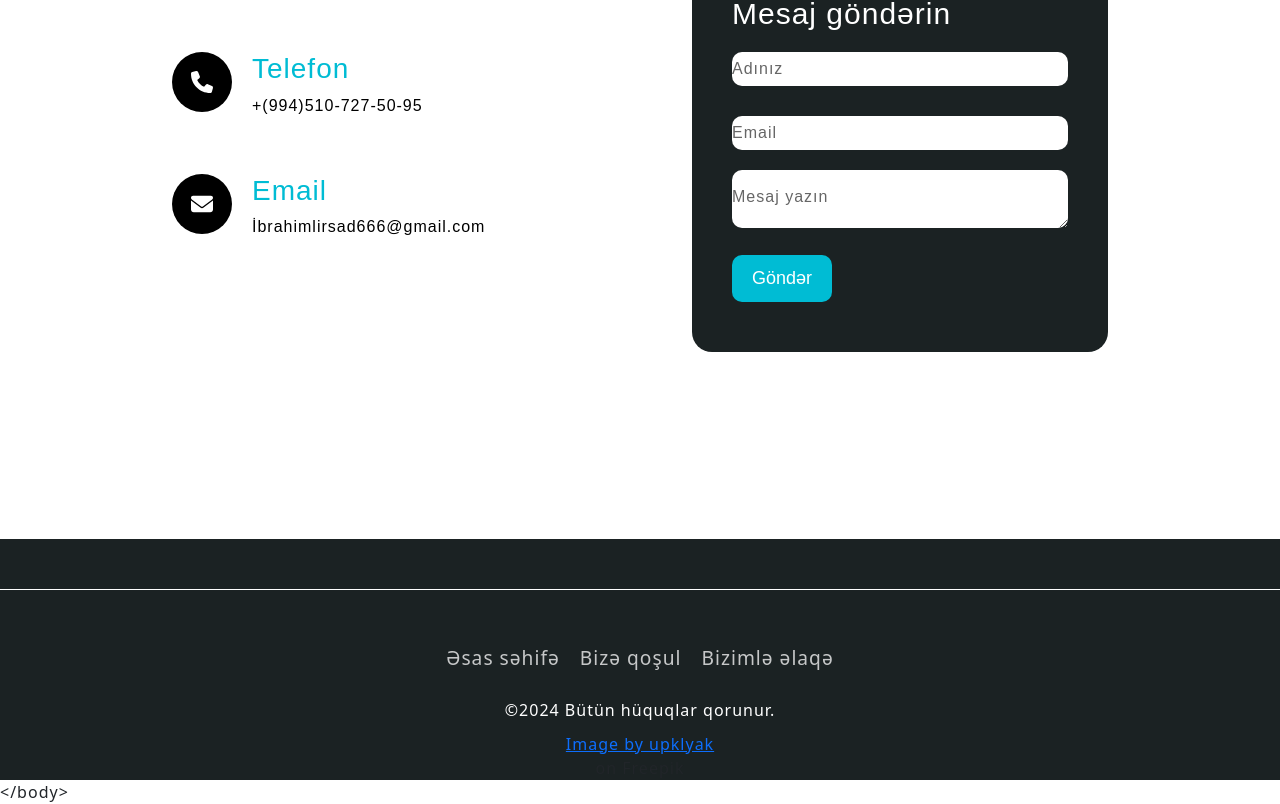
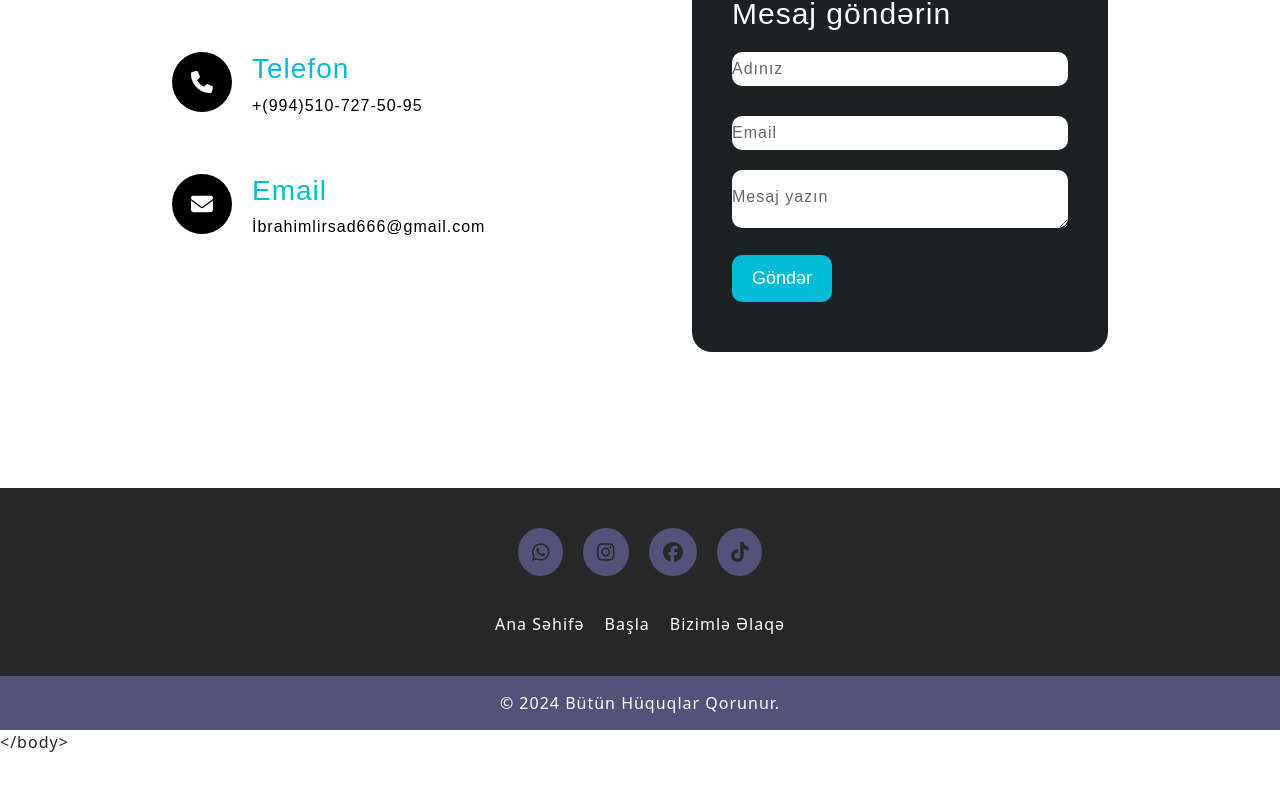
Before and after one commit to rashadibra/Sat_qazan, a React (Create React App) app in the folder sat_qazan/: page /Contact in a window 1280 px wide. Shown: the part 389-1193 px from the top of the page. After the commit the page ends 1143 px from the top, so only its background shows below. Built offline with nearby package versions, Linux system fonts and the light colour scheme.

Commit message:
yenilendi

```diff
--- a/sat_qazan/package.json
+++ b/sat_qazan/package.json
@@ -6,6 +6,7 @@
     "@coreui/coreui": "^4.3.2",
     "@fortawesome/fontawesome-free": "^6.5.1",
     "@fortawesome/fontawesome-svg-core": "^6.5.1",
+    "@fortawesome/free-brands-svg-icons": "^6.5.1",
     "@fortawesome/free-solid-svg-icons": "^6.5.1",
     "@fortawesome/react-fontawesome": "^0.2.0",
     "@testing-library/jest-dom": "^5.17.0",
--- a/sat_qazan/src/components/Footer/footer.css
+++ b/sat_qazan/src/components/Footer/footer.css
@@ -1,120 +1,59 @@
-/* FOOTER */
-.footer {
-  border-top: 1PX SOLID white;
-    position: relative;
-    width: 100%;
-    background: #1B2223;
-    min-height: 100px;
-    /* padding: 20px 50px; */
-    display: flex;
-    justify-content: center;
-    align-items: center;
-    flex-direction: column;
-    margin-top:50px ;
-  }
 
-  .social-icon,
-  .menu {
-    position: relative;
-    display: flex;
-    justify-content: center;
-    align-items: center;
-    margin: 10px 0;
-    flex-wrap: wrap;
-    padding-left: 0;
-  }
+  /* NEW FOOTER */
 
+footer a{
+  text-decoration: none;
+}
 
-  .social-icon__item,
-  .menu__item {
-    list-style: none;
-  }
+footer{
+  background-color: #272727;
+  text-align: center;
+  text-transform: uppercase;
+  padding-top: 30px;
+  margin-top: auto;
+}
 
-  .social-icon__link {
-    font-size: 2rem;
-    color: #fff;
-    margin: 0 10px;
-    display: inline-block;
-    transition: 0.5s;
-  }
-  .social-icon__link:hover {
-    transform: translateY(-10px);
-  }
+footer li{
+  list-style: none;
+  margin: 10px;
+  display: inline-block;
+}
 
-  .menu__link {
-    font-size: 1.2rem;
-    color: #fff;
-    margin: 0 10px;
-    display: inline-block;
-    transition: 0.5s;
-    text-decoration: none;
-    opacity: 0.75;
-    font-weight: 300;
-  }
+footer .icons{
+  padding-left: 0;
+}
+footer .icons a{
+  background: #52527a;
+  color: #272727;
+  padding: 14px;
+  font-size: 20px;
+  border-radius: 100%;
+  display: flex;
+}
+footer .icons a:hover{
+  color: #ffffff;
+  transition: 0.5s;
+}
+footer .menu{
+  padding-left: 0;
+}
+footer .menu a{
+  color: #ffffff;
+  text-transform: capitalize;
+}
+footer .menu a:hover{
+  color: #52527a;
+  transition: 0.5s;
+}
 
-  .menu__link:hover {
-    opacity: 1;
-  }
+.footer-copyright{
+  background-color:#52527a;
+  color: #ffffff;
+  padding: 15px;
+  margin-top: 30px;
+  text-transform: capitalize;
+}
 
-  .footer p {
-    color: #fff;
-    margin: 15px 0 10px 0;
-    font-size: 1rem;
-    font-weight: 300;
-  }
-
-  /* .wave {
-    position: absolute;
-    top: -100px;
-    left: 0;
-    width: 100%;
-    height: 100px;
-    background: url("https://i.ibb.co/wQZVxxk/wave.png");
-    background-size: 1000px 100px;
-  }
-
-  .wave#wave1 {
-    z-index: 1000;
-    opacity: 1;
-    bottom: 0;
-    animation: animateWaves 4s linear infinite;
-  }
-
-  .wave#wave2 {
-    z-index: 999;
-    opacity: 0.5;
-    bottom: 10px;
-    animation: animate 4s linear infinite !important;
-  }
-
-  .wave#wave3 {
-    z-index: 1000;
-    opacity: 0.2;
-    bottom: 15px;
-    animation: animateWaves 3s linear infinite;
-  }
-
-  .wave#wave4 {
-    z-index: 999;
-    opacity: 0.7;
-    bottom: 20px;
-    animation: animate 3s linear infinite;
-  } */
-
-  @keyframes animateWaves {
-    0% {
-      background-position-x: 1000px;
-    }
-    100% {
-      background-positon-x: 0px;
-    }
-  }
-
-  @keyframes animate {
-    0% {
-      background-position-x: -1000px;
-    }
-    100% {
-      background-positon-x: 0px;
-    }
-  }
+.footer-copyright p{
+  margin-bottom: 0px;
+}
--- a/sat_qazan/src/components/Footer/footer.jsx
+++ b/sat_qazan/src/components/Footer/footer.jsx
@@ -1,43 +1,48 @@
-import React from 'react';
+import React,{useEffect} from 'react';
+import ScrollReveal from 'scrollreveal'
 import "./footer.css"
 import {Link} from 'react-router-dom'
+import { FontAwesomeIcon } from '@fortawesome/react-fontawesome';
+import { faInstagram,faWhatsapp,faFacebook,faTiktok } from '@fortawesome/free-brands-svg-icons'; // İnstagram simgesini buradan içe aktarın
+
 function Footer() {
+  useEffect(() => {
+    // ScrollReveal başlatma
+    ScrollReveal().reveal('.from-bottom', {
+      origin: 'bottom', // Alt
+      distance: '20px', // Mesafe
+      duration: 800, // Süre
+      delay: 200, // Gecikme
+      easing: 'cubic-bezier(0.5, 0, 0, 1)', // Animasyon eğrisi
+    });
+
+    ScrollReveal().reveal('.from-top', {
+      origin: 'top', // Üst
+      distance: '20px',
+      duration: 800,
+      delay: 200,
+      easing: 'cubic-bezier(0.5, 0, 0, 1)',
+    });
+  }, []); // Komponent yüklendiğinde sadece bir kez çalışacak
+
   return (
-    <div className='footer'>
 
-      <footer className="footer">
-
-        <ul className="social-icon">
-          <li className="social-icon__item">
-            <a className="social-icon__link" href="#">
-              <ion-icon name="logo-facebook"></ion-icon>
-            </a>
-          </li>
-          <li className="social-icon__item">
-            <a className="social-icon__link" href="#">
-              <ion-icon name="logo-twitter"></ion-icon>
-            </a>
-          </li>
-          <li className="social-icon__item">
-            <a className="social-icon__link" href="#">
-              <ion-icon name="logo-linkedin"></ion-icon>
-            </a>
-          </li>
-          <li className="social-icon__item">
-            <a className="social-icon__link" href="#">
-              <ion-icon name="logo-instagram"></ion-icon>
-            </a>
-          </li>
-        </ul>
-        <ul className="menu">
-          <li className="menu__item"><Link to='/' className="menu__link" href="#">Əsas səhifə</Link></li>
-          <li className="menu__item"><Link to='Categorys' className="menu__link" href="#">Bizə qoşul</Link></li>
-          <li className="menu__item"><Link to='Contact' className="menu__link" href="#">Bizimlə əlaqə</Link></li>
-        </ul>
-        <p>&copy;2024 Bütün hüquqlar qorunur.</p>
-        <a href="https://www.freepik.com/free-photo/3d-render-handshake-icon-isolated-business-concept_33062169.htm#query=3d%20money%20agreement&position=5&from_view=search&track=ais&uuid=ef70fe84-3529-4bbb-b75f-912b39835b3c">Image by upklyak</a> on Freepik
-      </footer>
-    </div>
+    <footer>
+    <ul class="icons from-top">
+        <li><a href="#"><FontAwesomeIcon icon={faWhatsapp} /></a></li>
+        <li><a href="#"><FontAwesomeIcon icon={faInstagram} /></a></li>
+        <li><a href="#"><FontAwesomeIcon icon={faFacebook} /></a></li>
+        <li><a href="#"><FontAwesomeIcon icon={faTiktok} /></a></li>
+    </ul>
+    <ul class="menu">
+            <li><Link to='/'>Ana səhifə</Link></li>
+            <li><Link to='/Categorys'>Başla</Link></li>
+            <li><Link to='Contact'>Bizimlə əlaqə</Link></li>
+    </ul>
+        <div class="footer-copyright from-bottom">
+            <p>&copy; 2024 Bütün hüquqlar qorunur.</p>
+        </div>
+</footer>
   );
 }
 
--- a/sat_qazan/src/components/Main/MainComponents/About/Advantages/Advantages.css
+++ b/sat_qazan/src/components/Main/MainComponents/About/Advantages/Advantages.css
@@ -4,7 +4,7 @@
   background-color: #3dd4c3;
   color: white;
   margin-top: 10px;
-  font-family: "poppins";
+  font-family:sans-serif;
 }
 .advantages > div {
   width: 90%;
@@ -24,7 +24,6 @@
 .advantages .info {
   display: flex;
   width: 100%;
-  font-style: italic;
 }
 .advantages .info p {
   padding-left: 10px;
--- a/sat_qazan/src/components/Main/MainComponents/About/Advantages/Advantages.jsx
+++ b/sat_qazan/src/components/Main/MainComponents/About/Advantages/Advantages.jsx
@@ -1,8 +1,8 @@
-import React from "react";
+import React,{useEffect} from "react";
 import Logo from "../Logo.png";
 import { Carousel } from "antd";
 import './Advantages.css'
-
+import ScrollReveal from 'scrollreveal'
 // CAROUSEL
 const contentStyle = {
   margin: 0,
@@ -13,11 +13,30 @@ const contentStyle = {
 };
 // CAROUSEL
 function Advantages() {
+  useEffect(() => {
+    ScrollReveal().reveal('.from-far', {
+      origin: 'bottom',
+      distance: '50px', // Büyük negatif değer, öğelerin ekranın dışından kaymasını sağlar
+      duration: 800,
+      delay: 200,
+      easing: 'cubic-bezier(0.5, 0, 0, 1)',
+    });
+    ScrollReveal().reveal('.fade-in', {
+      opacity: 0,
+      duration: 1200,
+      easing: 'cubic-bezier(0.5, 0, 0, 1)',
+    });
+    ScrollReveal().reveal('.fade-inLogo', {
+      opacity: 0,
+      duration: 3800,
+      easing: 'cubic-bezier(0.5, 0, 0, 1)',
+    });
+  }, []); // Komponent yüklendiğinde sadece bir kez çalışacak
   return (
-    <section className="advantages ">
+    <section className="advantages fade-in">
 
       <div>
-        <div className="title">
+        <div className="title fade-inLogo">
           <img src={Logo} alt="" />
           <br />
           Bizim üstünlüklərimiz
@@ -27,7 +46,7 @@ function Advantages() {
             <div>
               <h3 style={contentStyle}>
                 <p>
-                  <b>Sərmayə qoymadan qazanc əldə edin:</b>Sat Qazan öz
+                  Sərmayə qoymadan qazanc əldə edin:Sat Qazan öz
                   istifadəçilərinə pul qazanmaq üçün heç bir ilkin investisiya
                   qoymadan gəlir əldə etmək imkanı təqdim edir. Pulsuz başlayın,
                   məhsulları öz sosial media hesablarınızda paylaşın və
--- a/sat_qazan/src/index.js
+++ b/sat_qazan/src/index.js
@@ -5,6 +5,7 @@ import App from './App';
 import reportWebVitals from './reportWebVitals';
 import {BrowserRouter} from 'react-router-dom'
 import 'bootstrap/dist/css/bootstrap.min.css';
+// src/index.js veya src/index.jsx gibi giriş dosyanızda
 
 // import 'antd/dist/antd.css';
 
```
Also changed, not shown: sat_qazan/src/components/Main/MainComponents/About/Rules/Rules.jsx (+47 -6 lines), sat_qazan/src/components/Main/MainComponents/About/SatQazan/SatQazan.jsx (+48 -13 lines), 1 other file (tests, documents, lock files or other folders).
